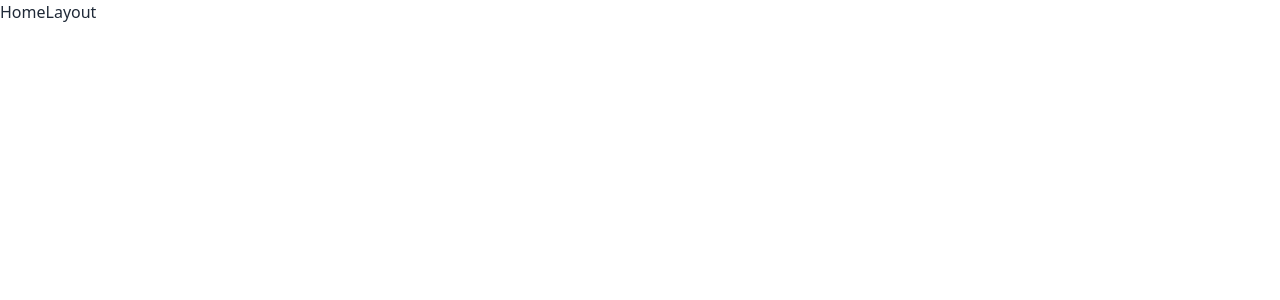
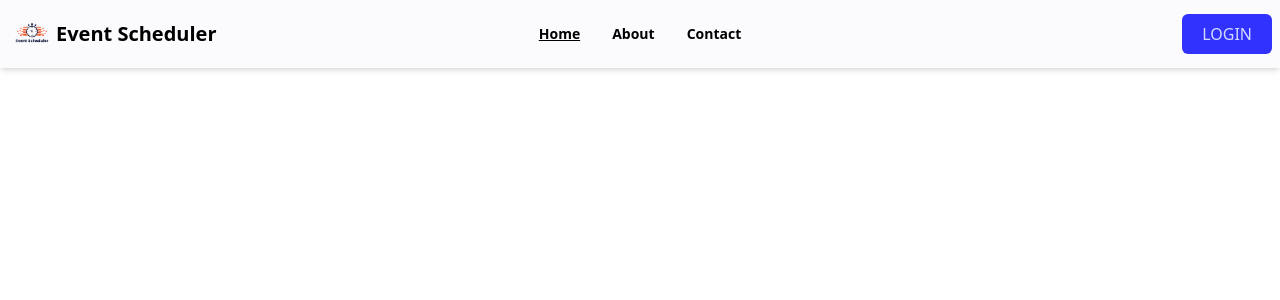
Before and after one commit to sakib-333/digital-event-scheduler-system-client, a React (Vite) app: page / in a window 1280 px wide. Shown: the top 300 px of the page. Built offline with nearby package versions, Linux system fonts and the light colour scheme.

Commit message:
Add navbar.

```diff
--- /dev/null
+++ b/src/Components/Navbar/Navbar.tsx
@@ -0,0 +1,100 @@
+import { Link, NavLink } from "react-router-dom";
+import appLogoLight from "/appLogoLight.png";
+
+const Navbar = () => {
+  console.log(document.documentElement.classList);
+  const navItems = (
+    <>
+      <li>
+        <NavLink
+          to={"/"}
+          style={({ isActive }) => ({
+            color: "#000",
+            background: "#fbfbfe",
+            textDecoration: isActive ? "underline" : "none",
+          })}
+          className="font-bold"
+        >
+          Home
+        </NavLink>
+      </li>
+      <li>
+        <NavLink
+          to={"/about"}
+          style={({ isActive }) => ({
+            color: "#000",
+            background: "#fbfbfe",
+            textDecoration: isActive ? "underline" : "none",
+          })}
+          className="font-bold"
+        >
+          About
+        </NavLink>
+      </li>
+      <li>
+        <NavLink
+          to={"/contact"}
+          style={({ isActive }) => ({
+            color: "#000",
+            background: "#fbfbfe",
+            textDecoration: isActive ? "underline" : "none",
+          })}
+          className="font-bold"
+        >
+          Contact
+        </NavLink>
+      </li>
+    </>
+  );
+
+  return (
+    <div className="navbar bg-background shadow-md">
+      <div className="navbar-start">
+        <div className="dropdown">
+          <div tabIndex={0} role="button" className="btn btn-ghost lg:hidden">
+            <svg
+              xmlns="http://www.w3.org/2000/svg"
+              className="h-5 w-5"
+              fill="none"
+              viewBox="0 0 24 24"
+              stroke="currentColor"
+            >
+              <path
+                strokeLinecap="round"
+                strokeLinejoin="round"
+                strokeWidth="2"
+                d="M4 6h16M4 12h8m-8 6h16"
+              />
+            </svg>
+          </div>
+          <ul
+            tabIndex={0}
+            className="menu menu-sm dropdown-content bg-background rounded-box z-[1] mt-3 w-52 p-2 shadow"
+          >
+            {navItems}
+          </ul>
+        </div>
+        <Link to={"/"} className="flex items-center">
+          <img
+            className="w-12 h-12 rounded-full"
+            src={appLogoLight}
+            alt="logo"
+          />
+          <h1 className="text-xl text-heading font-bold hidden sm:block">
+            Event Scheduler
+          </h1>
+        </Link>
+      </div>
+      <div className="navbar-center hidden lg:flex">
+        <ul className="menu menu-horizontal px-1">{navItems}</ul>
+      </div>
+      <div className="navbar-end">
+        <Link to={"/login"} className="btn-primary">
+          Login
+        </Link>
+      </div>
+    </div>
+  );
+};
+
+export default Navbar;
--- a/src/Layouts/HomeLayout.tsx
+++ b/src/Layouts/HomeLayout.tsx
@@ -1,5 +1,11 @@
+import Navbar from "../Components/Navbar/Navbar";
+
 const HomeLayout = () => {
-  return <div>HomeLayout</div>;
+  return (
+    <div className="max-w-screen-2xl mx-auto">
+      <Navbar />
+    </div>
+  );
 };
 
 export default HomeLayout;
```
Also changed, not shown: public/appLogoDark.png (added), public/appLogoLight.png (added).
